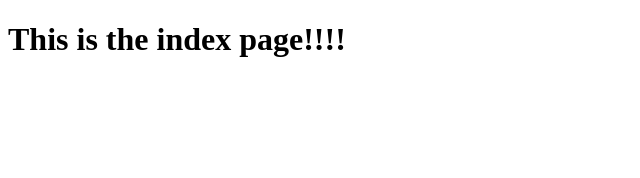
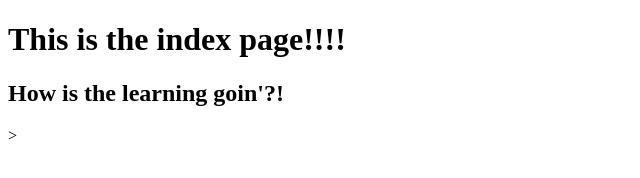
Before and after one commit to ryekath09/coursera-web_dev, a plain HTML site: page site/index.html in a window 1280 px wide. Shown: the whole page, without its empty margins (0-640 px from the left). Drawn offline with Linux system fonts and the light colour scheme.

Commit message:
Small addition to our page content!

```diff
--- a/site/index.html
+++ b/site/index.html
@@ -5,5 +5,6 @@
 </head>
 <body>
 <h1>This is the index page!!!!</h1>
+<h2>How is the learning goin'?!</h2>>
 </body>
 </html>
```
